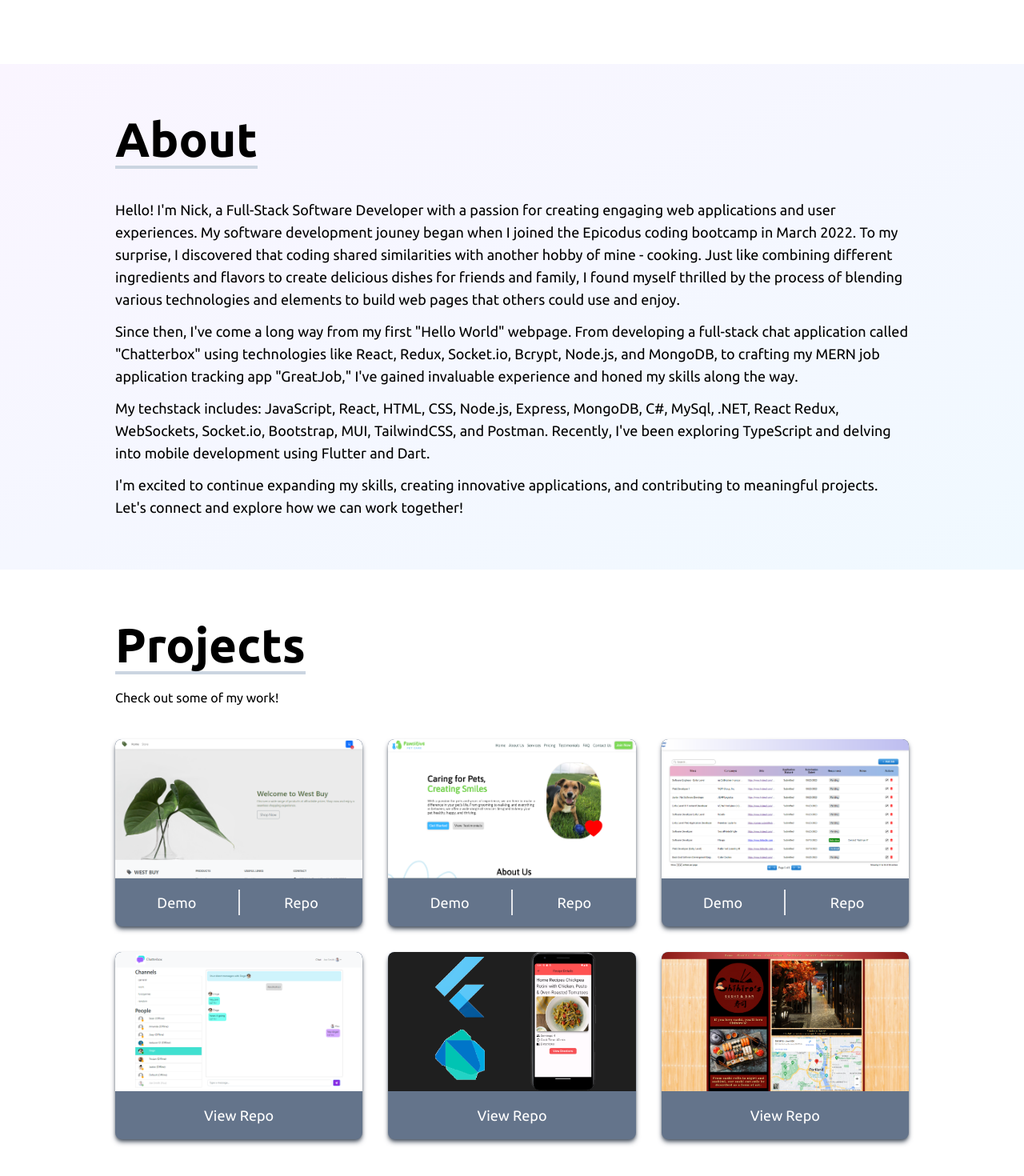
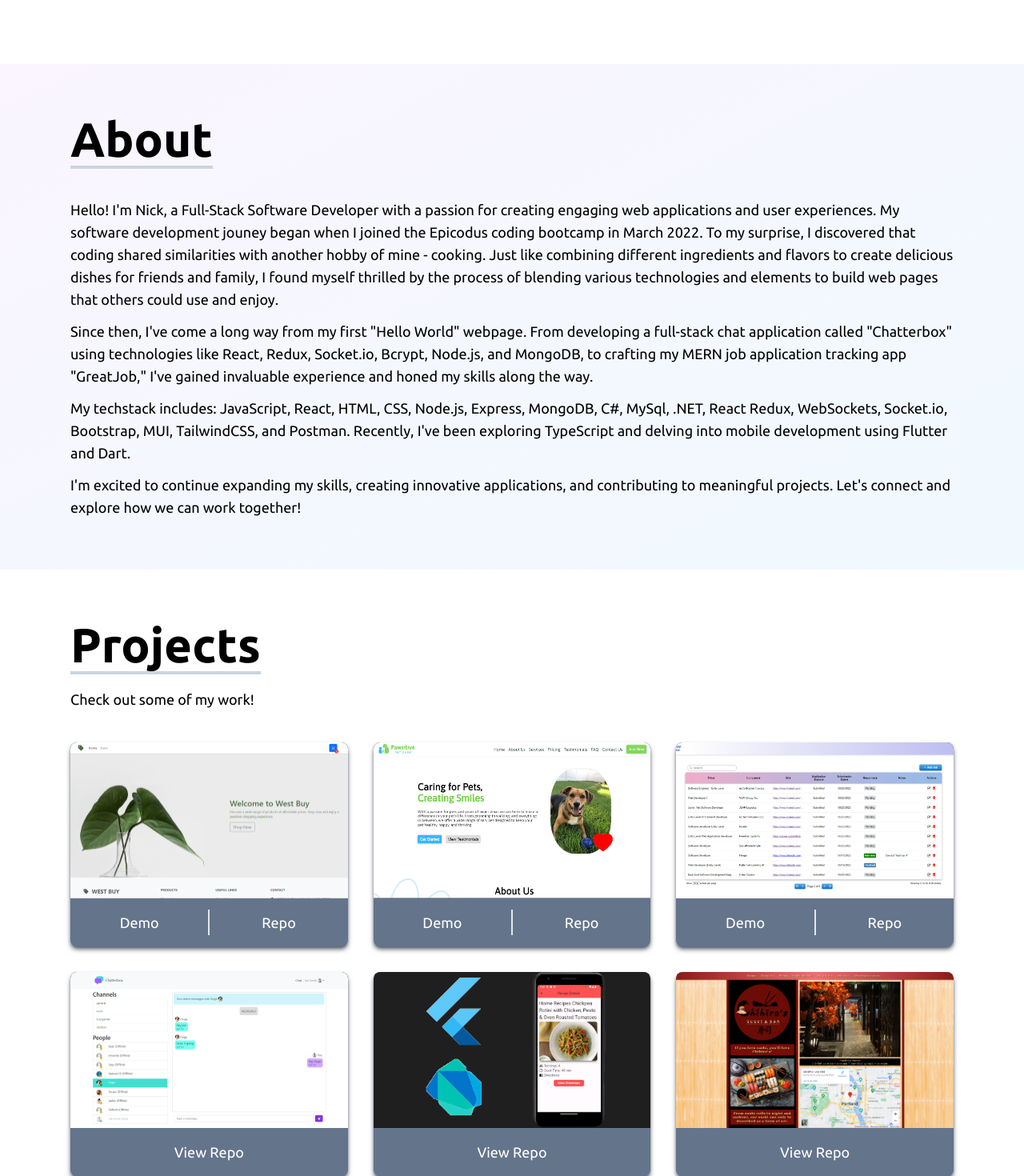
Before and after one commit to n-tse/portfolio-website, a React (Vite) app: page / in a window 1280 px wide. Shown: the part 560-2030 px from the top of the page at 80% size. Built offline with nearby package versions, Linux system fonts and the light colour scheme.

Commit message:
reformat sections for more uniform spacing/text sizing

```diff
--- a/src/components/About.jsx
+++ b/src/components/About.jsx
@@ -6,7 +6,7 @@ const About = () => {
       name="About"
       className="w-full py-12 min-h-fit flex flex-col justify-center items-center sm:px-14 bg-gradient-to-br from-purple-50 to-sky-50"
     >
-      <div className="max-w-screen-lg p-4 mx-auto flex flex-col justify-center w-full h-fit">
+      <div className="max-w-screen-xl py-4 px-8 mx-auto flex flex-col justify-center w-full h-fit">
         <div className="pb-8">
           <h2 className="text-4xl md:text-5xl lg:text-6xl font-bold inline border-b-4 border-slate-300">
             About
--- a/src/components/Projects.jsx
+++ b/src/components/Projects.jsx
@@ -12,13 +12,13 @@ import { projectsList } from "../data.js";
 const Projects = () => {
   return (
     <section name="Projects" className="w-full py-12 min-h-fit flex flex-col justify-center items-center sm:px-14">
-      <div className="max-w-screen-lg p-4 mx-auto flex flex-col justify-center w-full h-full">
+      <div className="max-w-screen-xl py-4 px-8 mx-auto flex flex-col justify-center w-full h-full">
         <div className="pb-8">
           <h2 className="text-4xl md:text-5xl lg:text-6xl font-bold inline border-b-4 border-slate-300">
 
             Projects
           </h2>
-          <p className="pt-6 pb-2">Check out some of my work!</p>
+          <p className="pt-6 pb-2 text-lg">Check out some of my work!</p>
         </div>
         <div className="grid sm:grid-cols-2 lg:grid-cols-3 gap-8">
           {projectsList.map(
--- a/src/components/Skills.jsx
+++ b/src/components/Skills.jsx
@@ -13,7 +13,8 @@ const Skills = () => {
             Skills & Tech Stack
           </h2>
         </div>
-        <div className="container mx-auto max-w-[1400px]">
+        <div className="mx-auto max-w-screen-xl">
+        {/* <div className="container mx-auto max-w-[1400px]"> */}
           <div className="grid grid-cols-6 sm:grid-cols-9 md:grid-flow-row">
             {skillsList.map(({ id, src, skillName }) => {
               return (
```
